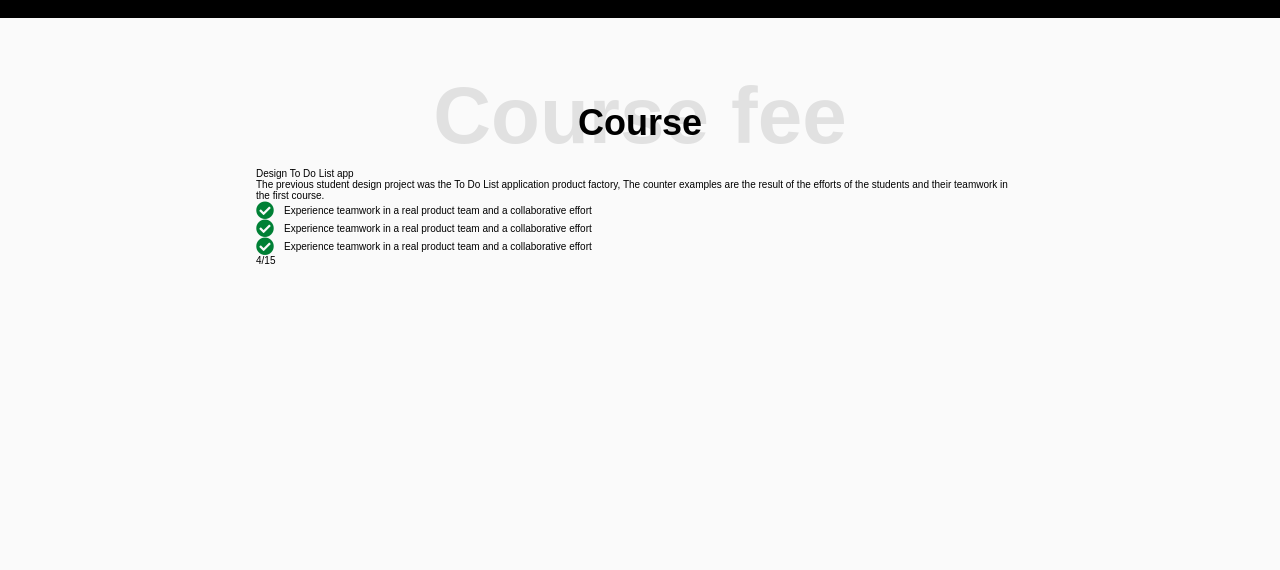
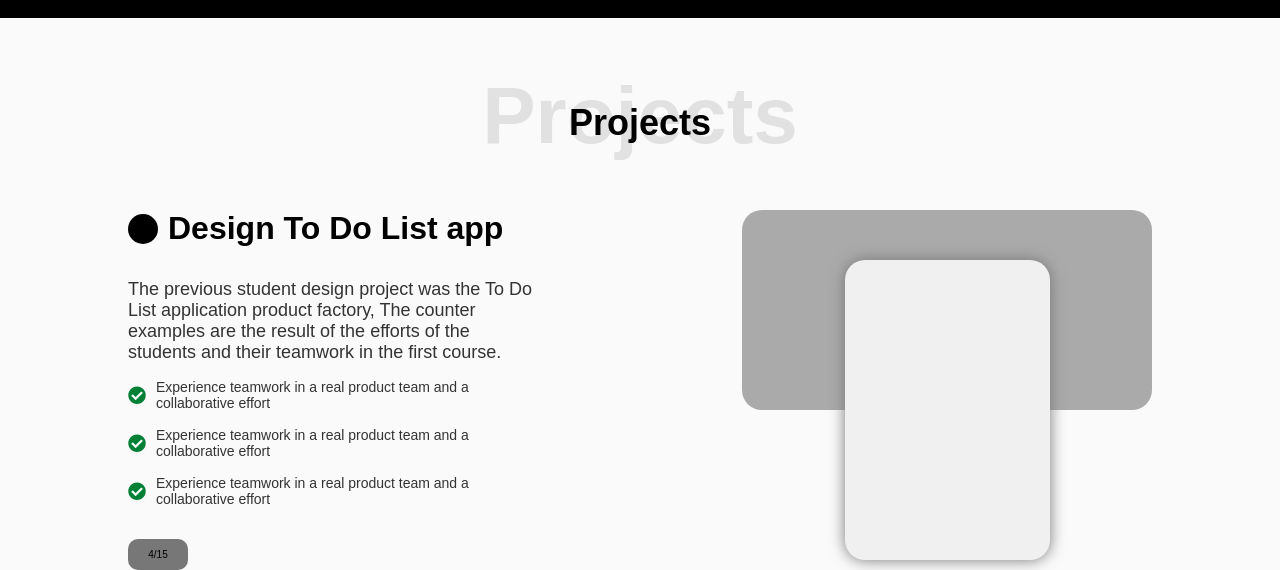
Before and after one commit to KalandarovJamshid01/ProductFactory, a plain HTML site: page index.html in a window 1280 px wide. Shown: the part 989-1559 px from the top of the page. Before the commit the page ends 1266 px from the top, so only its background shows below. Drawn offline with Linux system fonts and the light colour scheme; some icons are missing.

Commit message:
3-section

```diff
--- a/css/style.css
+++ b/css/style.css
@@ -4,7 +4,7 @@
   box-sizing: border-box;
 }
 .container {
-  padding: 0 10%;
+  width: 80%;
   margin: 0 auto;
 }
 .section-course {
@@ -199,3 +199,84 @@ del {
   display: flex;
   width: 50%;
 }
+.flex-pro {
+  padding: 0;
+  display: flex;
+  /* grid-template-columns: 1fr 1fr; */
+  justify-content: space-between;
+}
+.proj-right {
+  width: 40%;
+  display: flex;
+  flex-direction: column;
+  gap: 3.2rem;
+}
+.circle {
+  display: flex;
+  justify-content: flex-start;
+  gap: 1rem;
+  align-items: center;
+}
+.circ {
+  width: 3rem;
+  height: 3rem;
+  background-color: #000;
+  border-radius: 50%;
+}
+.desig {
+  column-rule: #000;
+  font-size: 3.2rem;
+  font-weight: 700;
+}
+.pro-txt {
+  font-size: 1.8rem;
+  font-weight: 500;
+  color: #333;
+}
+.pro-check {
+  display: flex;
+  flex-direction: column;
+  gap: 1.6rem;
+}
+.pro-text {
+  font-size: 1.4rem;
+  color: #333;
+  font-weight: 400;
+}
+.pro-btm {
+  display: inline-block;
+  padding: 1rem 3rem;
+  background-color: #777;
+  border-radius: 1rem;
+  width: 10%;
+  display: flex;
+  justify-content: center;
+  align-items: center;
+}
+
+.gor {
+  background-color: #aaa;
+  border-radius: 2rem;
+  width: 100%;
+  height: 20rem;
+}
+.ver {
+  background-color: #f0f0f0;
+  border-radius: 2rem;
+  width: 50%;
+  margin: 0 auto;
+  height: 30rem;
+  transform: translate(0, -50%);
+  box-shadow: 0 0 1.5rem #777;
+}
+.pro-ico {
+  margin-top: -15rem;
+  display: flex;
+  justify-content: space-between;
+}
+.pro-ico i {
+  font-size: 3.2rem;
+}
+.pro-left {
+  width: 40%;
+}
--- a/index.html
+++ b/index.html
@@ -106,19 +106,21 @@
   <div class="empty-big"></div>
   <div class="empty-big"></div>
   <div class="projects container">
-    <p class="course-big">Course fee</p>
-    <p class="course-litle">Course</p>
+    <p class="course-big">Projects</p>
+    <p class="course-litle">Projects</p>
     <div class="empty-litle"></div>
-    <div class="flex-pr">
+    <div class="empty-big"></div>
+    <div class="flex-pro">
       <div class="proj-right">
         <div class="circle">
           <div class="circ"></div>
           <p class="desig">Design To Do List app</p>
         </div>
+        <div class="pro-check">
           <p class="pro-txt">
             The previous student design project was the To Do List application
-          product factory, The counter examples are the result of the efforts of
-          the students and their teamwork in the first course.
+            product factory, The counter examples are the result of the efforts
+            of the students and their teamwork in the first course.
           </p>
           <div class="btm-req">
             <i class="fas fa-check-circle"></i>
@@ -141,6 +143,7 @@
               effort
             </p>
           </div>
+        </div>
         <div class="pro-btm">
           <p class="son">4/15</p>
         </div>
@@ -149,8 +152,8 @@
         <div class="gor"></div>
         <div class="ver"></div>
         <div class="pro-ico">
+          <i class="far fa-chevron-square-left"></i>
           <i class="far fa-chevron-square-right"></i>
-          <i class="far fa-chevron-square-left"></i>
         </div>
       </div>
     </div>
```
Lines whose indentation alone changed are shown as unchanged.
